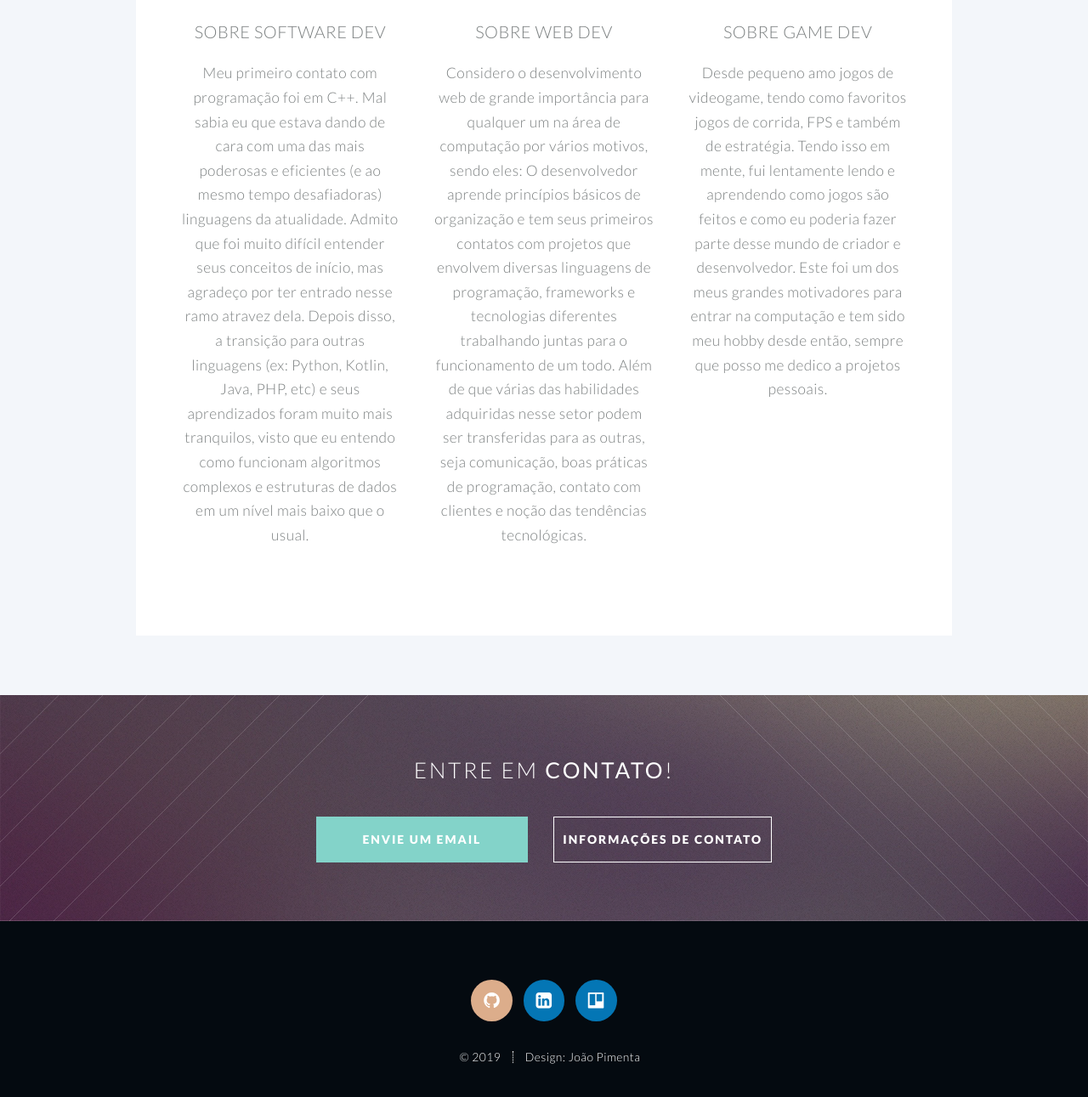
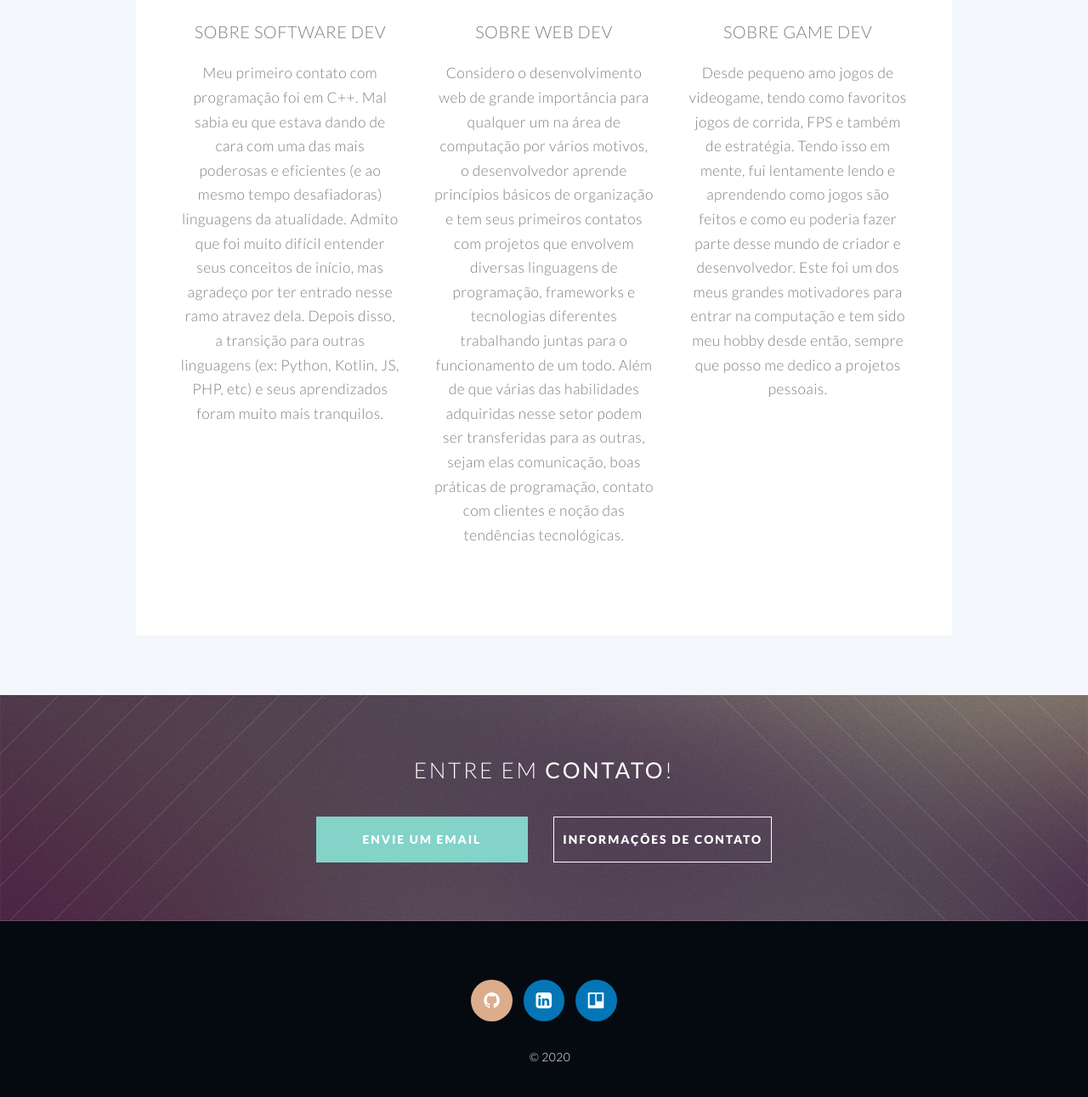
Before and after one commit to PimentaJoao/pimentajoao.github.io, a plain HTML site: page index.html in a window 1280 px wide. Shown: the part 5075-6366 px from the top of the page at 85% size. Drawn offline with Linux system fonts and the light colour scheme.

Commit message:
refactoring and shortening some texts

```diff
--- a/index.html
+++ b/index.html
@@ -70,30 +70,38 @@
 								<h2><strong>Linguagens</strong> e habilidades</h2>
 							</header>
 							<p>
-								<strong>WEB DEV</strong><br>
+                                <strong>WEB DEV</strong>
+                                <br>
+
                                 <strong>Front-End:</strong>
-										HTML5, CSS3, JavaScript, Bootstrap.<br>
+                                HTML5, CSS3, JavaScript, Bootstrap.
+                                <br>
+
                                 <strong>Back-End:</strong>
                                 PHP, Node.JS, PostgreSQL.<br>
                                 <br>
+
 								<strong>SOFTWARE DEV</strong><br>
                                 C/C++, Python.<br>
                                 <br>
+
 								<strong>IDIOMAS</strong><br>
-									<strong>Português:</strong> Nativo. <br>
-									<strong>Inglês:</strong> Fluente. <br>
+                                <strong>Português:</strong> Nativo.<br>
+                                <strong>Inglês:</strong> Fluente.<br>
                                 <br>
+
 								<strong>Sistemas Operacionais</strong><br>
 								Linux, Windows.<br>
                                 <br>
+
 								<strong>Metodologias  Ágeis</strong><br>
 								Scrum<br>
                                 <br>
+
 								<strong>Outros:</strong> Adobe Photoshop, Sony Vegas Studio, VSCode, Unreal Engine 4, Blender3D.<br>
 							</p>
 						</div>
 						<div class="col-4 col-12-narrower imp-narrower">
-
 							<ul class="featured-icons">
 								<li><span class="icon fa-file-code"><span class="label">Feature 3</span></span></li>
 								<li><span class="icon fa-html5"><span class="label">Feature 1</span></span></li>
@@ -102,7 +110,6 @@
 								<li><span class="icon fa-gamepad"-alt""><span class="label">Feature 5</span></span></li>
 								<li><span class="icon fa-linux"><span class="label">Feature 6</span></span></li>
 							</ul>
-
 						</div>
 					</div>
 				</section>
@@ -223,8 +230,7 @@
 									Meu primeiro contato com programação foi em C++. Mal sabia eu que estava dando de cara com uma das
 									mais poderosas e eficientes (e ao mesmo tempo desafiadoras) linguagens da atualidade. Admito que foi muito
 									difícil entender seus conceitos de início, mas agradeço por ter entrado nesse ramo atravez dela. Depois disso,
-									a transição para outras linguagens (ex: Python, Kotlin, Java, PHP, etc) e seus aprendizados foram muito mais tranquilos, visto que eu entendo
-									como funcionam algoritmos complexos e estruturas de dados em um nível mais baixo que o usual.
+									a transição para outras linguagens (ex: Python, Kotlin, JS, PHP, etc) e seus aprendizados foram muito mais tranquilos.
 								</p>
 							</section>
 						</div>
@@ -237,10 +243,10 @@
 								</header>
 								<p>
                                     Considero o desenvolvimento web de grande importância para qualquer um na área de computação por vários motivos,
-									sendo eles: O desenvolvedor aprende princípios básicos de organização e tem seus primeiros contatos com
+                                    o desenvolvedor aprende princípios básicos de organização e tem seus primeiros contatos com
 									projetos que envolvem diversas linguagens de programação, frameworks e tecnologias diferentes trabalhando
 									juntas para o funcionamento de um todo. Além de que várias das habilidades adquiridas nesse setor podem ser transferidas
-									para as outras, seja comunicação, boas práticas de programação, contato com clientes e noção das tendências tecnológicas.
+									para as outras, sejam elas comunicação, boas práticas de programação, contato com clientes e noção das tendências tecnológicas.
 								</p>
 							</section>
 						</div>
@@ -286,7 +292,7 @@
 					</ul>
 
 					<ul class="copyright">
-						<li>&copy; 2019</li><li>Design: João Pimenta</li>
+						<li>&copy; 2020</li>
 					</ul>
 				</footer>
 
```
Lines whose indentation alone changed are shown as unchanged.
